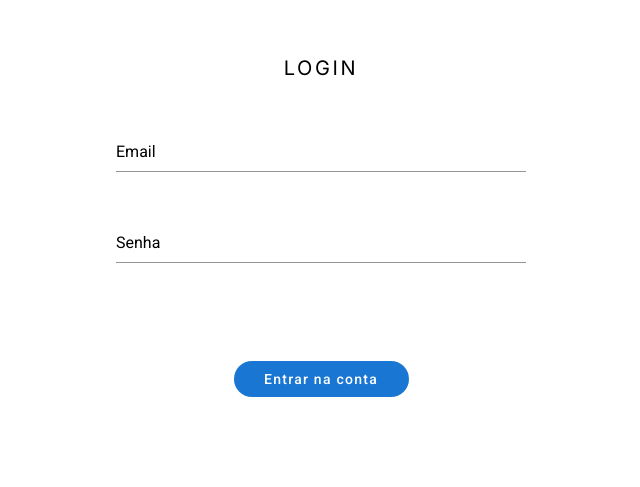
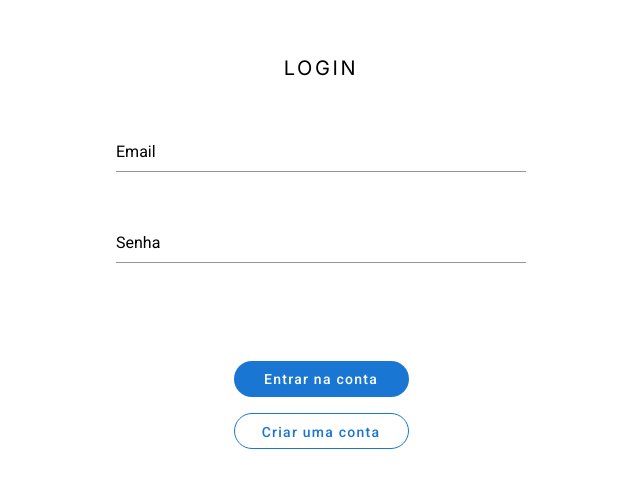
Before and after one commit to catarinaCCS/espaco-pratico, a Next.js app in the folder espaco-pratico/: page /login in a window 1280 px wide. Shown: the part 149-636 px from the top of the page, without its empty margins (319-959 px from the left). Built offline with nearby package versions, Linux system fonts and the light colour scheme; no server answers.

Commit message:
feat: add navigation links to login and register pages with styling adjustments

```diff
--- a/espaco-pratico/src/app/globals.css
+++ b/espaco-pratico/src/app/globals.css
@@ -198,4 +198,24 @@
     .li-active {
         text-decoration: underline;
     }
+
+    .mt-4 {
+        margin-top: 1rem;
+    }
+
+    .secondary-button {
+        background-color: transparent;
+        color: var(--color-button-background);
+        border: 1px solid var(--color-button-background);
+    }
+
+    .loading-container {
+        display: flex;
+        justify-content: center;
+        align-items: center;
+        height: 100vh;
+        font-family: var(--font-Roboto);
+        font-size: 1.25rem;
+        color: var(--color-nav-typography);
+    }
 }
--- a/espaco-pratico/src/app/login/page.tsx
+++ b/espaco-pratico/src/app/login/page.tsx
@@ -3,6 +3,7 @@
 import Button from "@/components/button/Button";
 import Input from "@/components/Input/Input";
 import { useAuth } from "@/hooks/useAuth";
+import Link from "next/link";
 
 export default function LoginPage() {
     const {
@@ -46,6 +47,13 @@ export default function LoginPage() {
             >
                 {isLoading ? "Entrando..." : "Entrar na conta"}
             </Button>
+            <div className="mt-4">
+                <Link href="/register">
+                    <Button type="button" className="secondary-button">
+                        Criar uma conta
+                    </Button>
+                </Link>
+            </div>
         </form>
     );
 }
--- a/espaco-pratico/src/app/page.tsx
+++ b/espaco-pratico/src/app/page.tsx
@@ -1,5 +1,14 @@
+'use client';
+
+import { useEffect } from 'react';
+import { useRouter } from 'next/navigation';
+
 export default function Home() {
-  return (
-    <div> Teste de tela</div>
-  );
-};
+  const router = useRouter();
+
+  useEffect(() => {
+    router.push('/login');
+  }, [router]);
+
+  return null;
+}
--- a/espaco-pratico/src/app/register/page.tsx
+++ b/espaco-pratico/src/app/register/page.tsx
@@ -3,7 +3,7 @@
 import Button from "@/components/button/Button";
 import Input from "@/components/Input/Input";
 import { useAuth } from "@/hooks/useAuth";
-
+import Link from "next/link";
 
 export default function RegisterPage() {
     const {
@@ -71,6 +71,13 @@ export default function RegisterPage() {
             >
                 {isLoading ? "Criando conta..." : "Criar conta"}
             </Button>
+            <div className="mt-4">
+                <Link href="/login">
+                    <Button type="button" className="secondary-button">
+                        Já tenho uma conta
+                    </Button>
+                </Link>
+            </div>
         </form>
     );
 }
```
